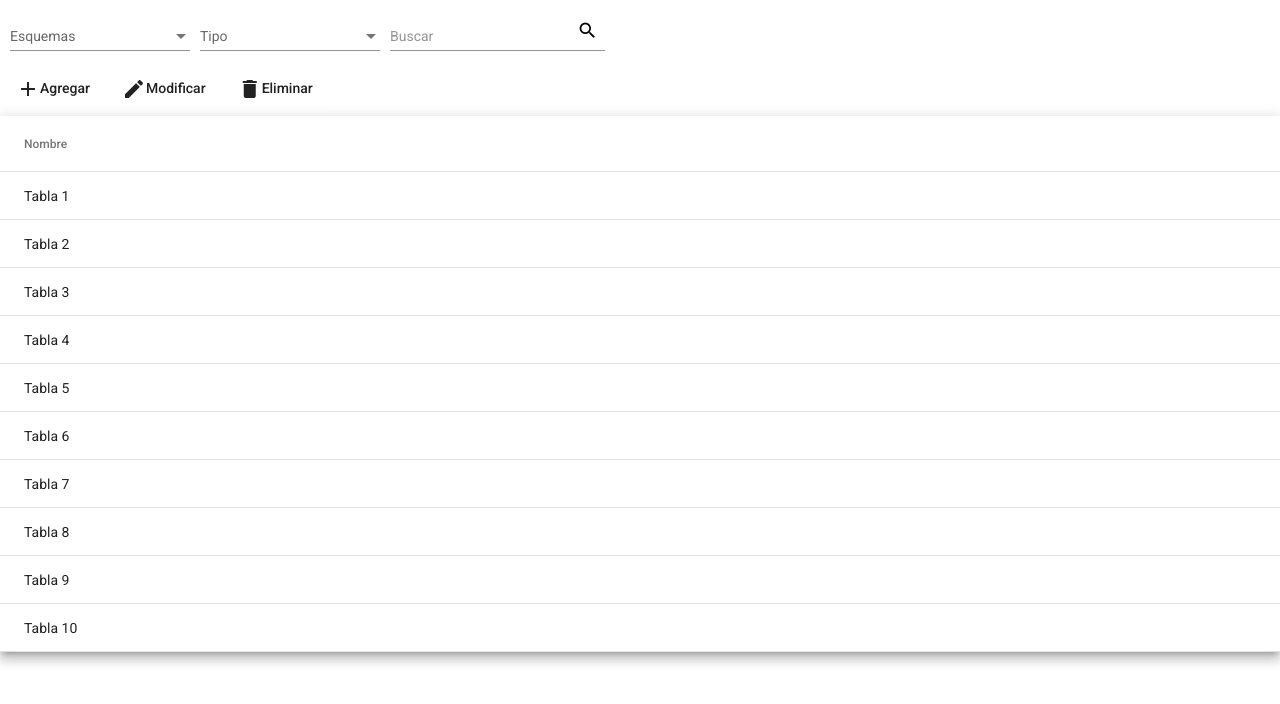
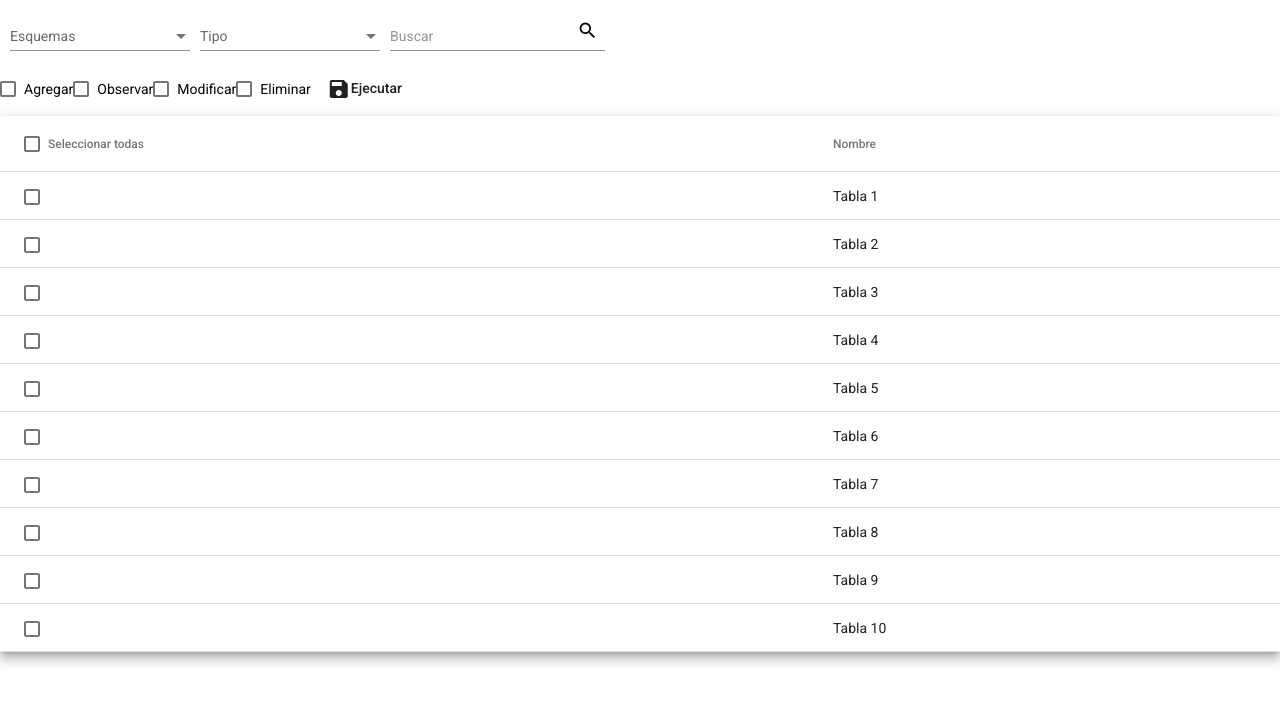
Before and after one commit to SebastianRV26/FrontendCRUD-BD2, an Angular app: page /information in a window 1280 px wide. Shown: the top 704 px of the page. Built offline with nearby package versions, Linux system fonts and the light colour scheme.

Commit message:
CheckBox

```diff
--- a/src/app/app.module.ts
+++ b/src/app/app.module.ts
@@ -13,6 +13,7 @@ import { MatInputModule } from '@angular/material/input';
 import { MatFormFieldModule } from '@angular/material/form-field';
 import { MatButtonModule } from '@angular/material/button';
 import { ReactiveFormsModule } from '@angular/forms';
+import { MatCheckboxModule } from '@angular/material/checkbox';
 
 @NgModule({
   declarations: [
@@ -30,7 +31,8 @@ import { ReactiveFormsModule } from '@angular/forms';
     MatInputModule,
     MatFormFieldModule,
     MatButtonModule,
-    ReactiveFormsModule
+    ReactiveFormsModule,
+    MatCheckboxModule
   ],
   providers: [],
   bootstrap: [AppComponent]
--- a/src/app/components/information/information.component.html
+++ b/src/app/components/information/information.component.html
@@ -23,18 +23,24 @@
         </mat-form-field>
     </div>
 
-    <button mat-flat-button (click)="clickAdd()">
-        <mat-icon class="text-white">add</mat-icon>Agregar
+    <mat-checkbox>Agregar</mat-checkbox>
+    <mat-checkbox>Observar</mat-checkbox>
+    <mat-checkbox>Modificar</mat-checkbox>
+    <mat-checkbox>Eliminar</mat-checkbox>
+    <button mat-flat-button (click)="clickDelete()">
+        <mat-icon class="text-white">save</mat-icon>Ejecutar
     </button>
-    <button mat-flat-button (click)="clickEdit()">
-        <mat-icon class="text-white">edit</mat-icon>Modificar
-    </button>
-    <button mat-flat-button (click)="clickDelete()">
-        <mat-icon class="text-white">delete</mat-icon>Eliminar
-    </button>
+
 
     <div>
         <table mat-table [dataSource]="dataSource" class="mat-elevation-z8">
+
+            <!-- CheckBox Column -->
+            <ng-container matColumnDef="check">
+                <th mat-header-cell *matHeaderCellDef>
+                    <mat-checkbox>Seleccionar todas</mat-checkbox> </th>
+                <td mat-cell *matCellDef="let element"> <mat-checkbox></mat-checkbox> </td>
+            </ng-container>
 
             <!-- Name Column -->
             <ng-container matColumnDef="name">
--- a/src/app/components/information/information.component.ts
+++ b/src/app/components/information/information.component.ts
@@ -21,7 +21,7 @@ const ELEMENT_DATA: TableData[] = [
   styleUrls: ['./information.component.css']
 })
 export class InformationComponent implements OnInit {
-  displayedColumns: string[] = ['name'];
+  displayedColumns: string[] = ['check','name'];
   dataSource = new MatTableDataSource(ELEMENT_DATA);
 
   constructor() { }
```
